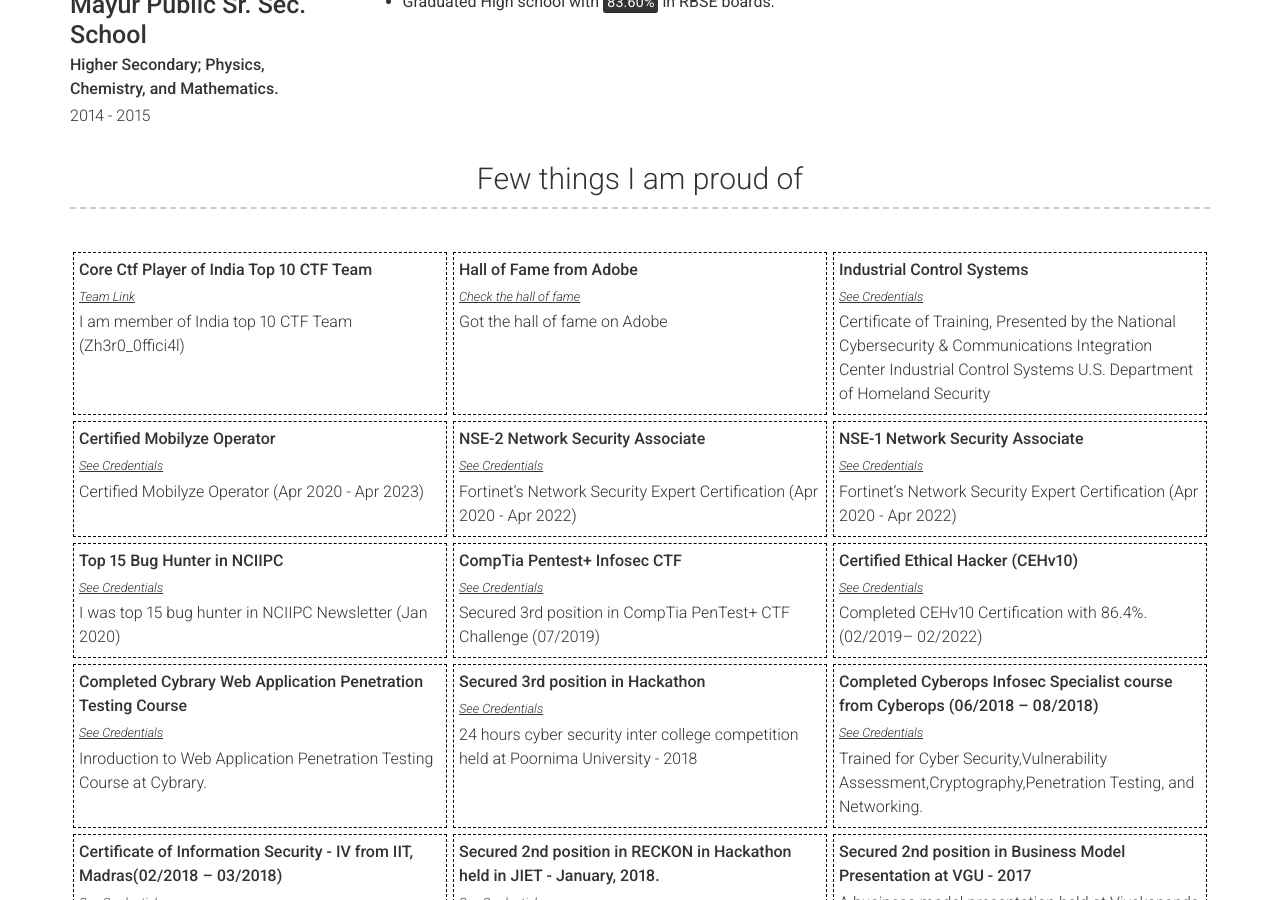
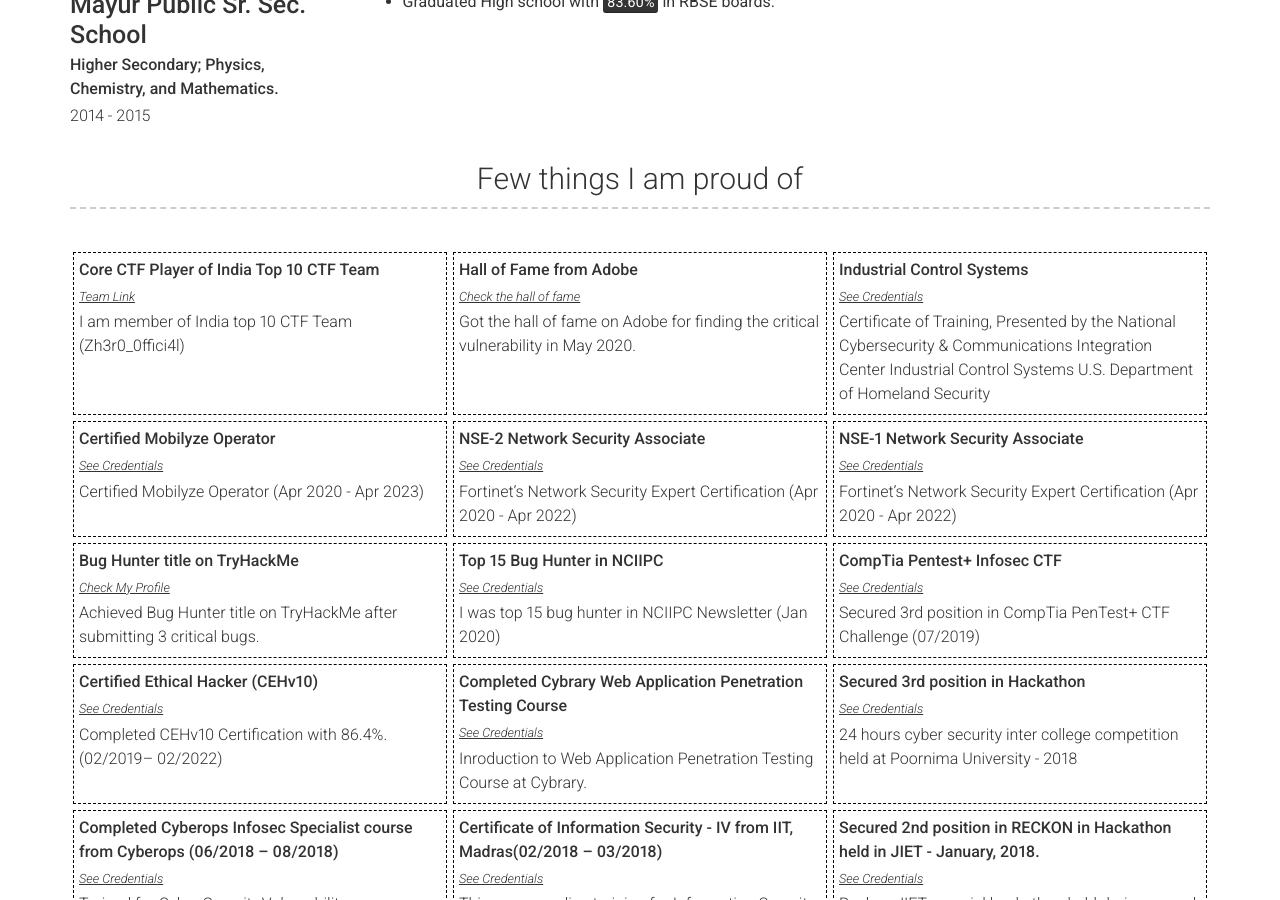
Before and after one commit to mohitkhemchandani/mohitkhemchandani.github.io, a Jekyll site: the page built from index.md, in a window 1280 px wide and 900 px high, scrolled down 1960 px. Built offline with Jekyll 4.4.1, drawn with Linux system fonts in a browser that asks for light colours.

Commit message:
Update achievements.yml

```diff
--- a/_data/achievements.yml
+++ b/_data/achievements.yml
@@ -1,5 +1,5 @@
 # Project template
-- name: Core Ctf Player of India Top 10 CTF Team
+- name: Core CTF Player of India Top 10 CTF Team
   link: https://ctftime.org/team/116018
   link_name: Team Link
   description:
@@ -9,7 +9,7 @@
   link: https://helpx.adobe.com/security/acknowledgements.html
   link_name: Check the hall of fame
   description:
-    Got the hall of fame on Adobe
+    Got the hall of fame on Adobe for finding the critical vulnerability in May 2020.
 
 - name: Industrial Control Systems
   link: https://drive.google.com/file/d/1yZriD0zk55ye9Q-G_uH166ELt_xb7P0-/view?usp=sharing
@@ -37,6 +37,12 @@
   link_name: See Credentials
   description:
     Fortinet's Network Security Expert Certification (Apr 2020 - Apr 2022)
+
+- name: Bug Hunter title on TryHackMe
+  link: https://tryhackme.com/p/cryptonic007
+  link_name: Check My Profile
+  description:
+    Achieved Bug Hunter title on TryHackMe after submitting 3 critical bugs.
 
 - name: Top 15 Bug Hunter in NCIIPC
   link: https://nciipc.gov.in/documents/NCIIPC_Newsletter_Jan20.pdf
```
